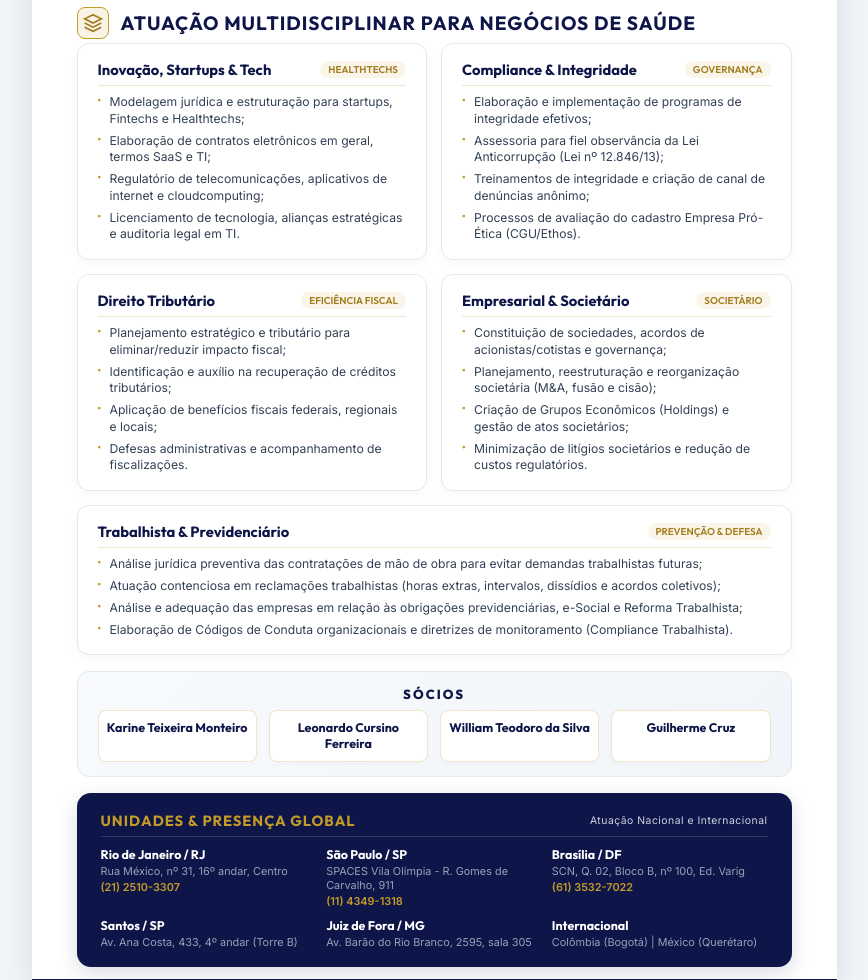
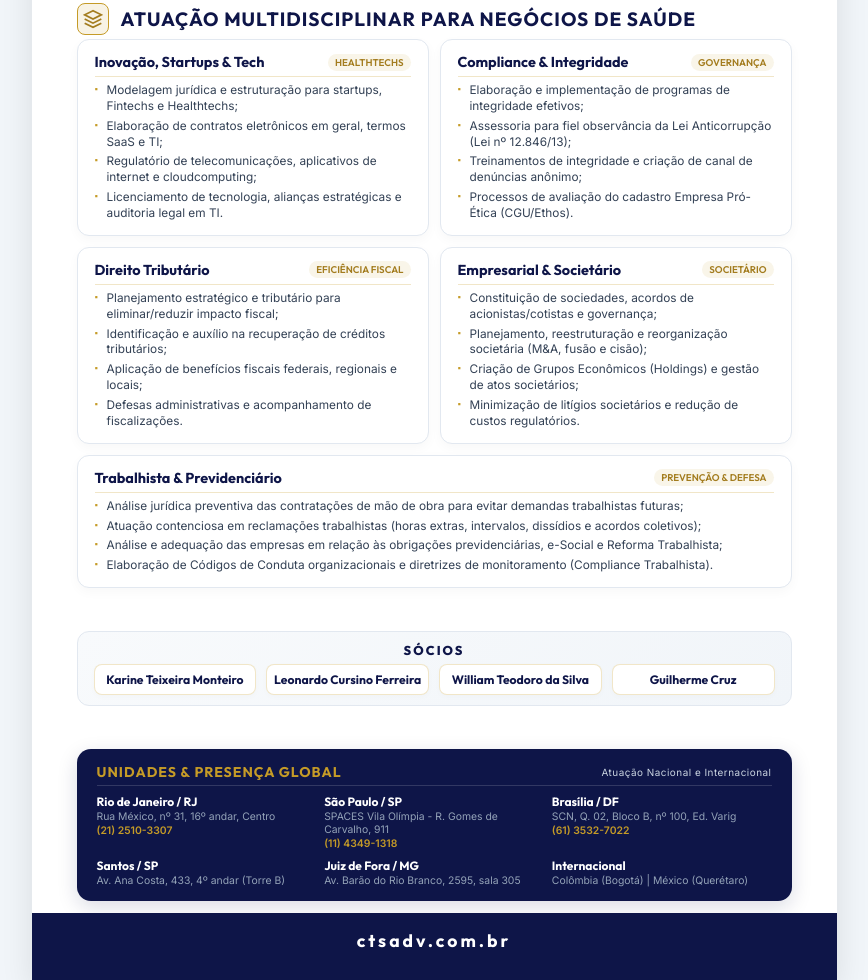
Before and after one commit to jgugamelo/ctsadv_convite, a plain HTML site: page portfolio_flyer.html in a window 1280 px wide. Shown: the part 1288-2268 px from the top of the page, without its empty margins (206-1074 px from the left). Drawn offline with Linux system fonts and the light colour scheme.

Commit message:
Restore approved page margins and footer position, micro-adjusting only Page 2 card inner spacing

```diff
--- a/portfolio_flyer.html
+++ b/portfolio_flyer.html
@@ -234,7 +234,7 @@
             letter-spacing: 1px;
         }
 
-        /* Grid de 3 Cards Principais - PADRÃO VISUAL IDÊNTICO E PADRONIZADO */
+        /* Grid de 3 Cards Principais Reestruturados na Frente */
         .medical-services-container {
             display: flex;
             flex-direction: column;
@@ -244,13 +244,19 @@
         .service-card {
             background: #ffffff;
             border: 1px solid #e2e8f0;
-            border-top: 3.5px solid var(--cts-gold);
+            border-top: 3px solid var(--cts-gold);
             border-radius: 14px;
-            padding: 20px 24px;
+            padding: 18px 22px;
             box-shadow: 0 4px 15px rgba(0,0,0,0.03);
             display: flex;
             flex-direction: column;
             gap: 10px;
+        }
+
+        .service-card.card-featured {
+            background: linear-gradient(135deg, #fdfbf7 0%, #ffffff 100%);
+            border-top-color: var(--cts-navy);
+            border-left: 4px solid var(--cts-teal);
         }
 
         .service-card h4 {
@@ -296,7 +302,7 @@
             top: 1px;
         }
 
-        /* Rodapé Institucional com Margem de Segurança Mantida */
+        /* Rodapé Institucional com Margem de Segurança Interna Ampla (28px no Fundo) */
         .page-footer {
             width: 100%;
             background: var(--cts-navy);
@@ -304,7 +310,7 @@
             display: flex;
             justify-content: center;
             align-items: center;
-            padding: 16px 45px 28px 45px;
+            padding: 16px 45px 28px 45px; /* Respiro vertical amplo de 28px para que o texto nunca seja atingido pela lâmina de refile */
         }
 
         .footer-web {
@@ -318,32 +324,32 @@
         }
 
 
-        /* ================= PAGE 2 (VERSO - DISTRIBUIÇÃO EQUILIBRADA) ================= */
+        /* ================= PAGE 2 (VERSO - COMPACTAÇÃO PERFEITA) ================= */
         .page-2 .page-header {
             background: #ffffff;
         }
 
         .page-2-content {
-            padding: 20px 45px 12px 45px;
+            padding: 16px 45px 12px 45px;
             flex-grow: 1;
             display: flex;
             flex-direction: column;
             justify-content: space-between;
-            gap: 16px;
+            gap: 12px;
         }
 
-        /* Grid de 5 Cards no Verso com Espaçamento Interno Expandido */
+        /* Grid de 5 Cards no Verso */
         .multidisciplinary-grid {
             display: grid;
             grid-template-columns: repeat(2, 1fr);
-            gap: 14px;
+            gap: 11px;
         }
 
         .multi-card {
             background: #ffffff;
             border: 1px solid #e2e8f0;
             border-radius: 12px;
-            padding: 16px 20px;
+            padding: 13px 17px;
             box-shadow: 0 4px 12px rgba(0,0,0,0.03);
             display: flex;
             flex-direction: column;
@@ -351,11 +357,11 @@
 
         .multi-card h4 {
             font-family: 'Outfit', sans-serif;
-            font-size: 0.92rem;
+            font-size: 0.9rem;
             font-weight: 700;
             color: var(--cts-navy);
-            margin-bottom: 8px;
-            padding-bottom: 6px;
+            margin-bottom: 6px;
+            padding-bottom: 5px;
             border-bottom: 1.5px solid var(--cts-border);
             display: flex;
             align-items: center;
@@ -363,12 +369,12 @@
         }
 
         .multi-card h4 span {
-            font-size: 0.62rem;
+            font-size: 0.61rem;
             font-weight: 600;
             text-transform: uppercase;
             color: var(--cts-gold-dark);
             background: rgba(197, 155, 39, 0.1);
-            padding: 2px 8px;
+            padding: 2px 7px;
             border-radius: 10px;
         }
 
@@ -376,13 +382,13 @@
             list-style: none;
             display: flex;
             flex-direction: column;
-            gap: 5px;
+            gap: 4px;
         }
 
         .multi-card ul li {
-            font-size: 0.76rem;
+            font-size: 0.74rem;
             color: #334155;
-            line-height: 1.38;
+            line-height: 1.34;
             position: relative;
             padding-left: 12px;
         }
@@ -392,7 +398,7 @@
             position: absolute;
             left: 0;
             color: var(--cts-gold);
-            font-size: 0.58rem;
+            font-size: 0.56rem;
             top: 0;
         }
 
@@ -401,38 +407,38 @@
             background: linear-gradient(135deg, #f8fafc 0%, #f1f5f9 100%);
             border: 1px solid #e2e8f0;
             border-radius: 12px;
-            padding: 14px 20px;
+            padding: 10px 16px;
         }
 
         .partners-title {
             font-family: 'Outfit', sans-serif;
-            font-size: 0.82rem;
+            font-size: 0.8rem;
             font-weight: 800;
             text-transform: uppercase;
             letter-spacing: 2px;
             color: var(--cts-navy);
-            margin-bottom: 8px;
+            margin-bottom: 6px;
             text-align: center;
         }
 
         .partners-grid {
             display: grid;
             grid-template-columns: repeat(4, 1fr);
-            gap: 12px;
+            gap: 10px;
         }
 
         .partner-box {
             background: #ffffff;
             border: 1px solid rgba(197, 155, 39, 0.25);
             border-radius: 8px;
-            padding: 9px 8px;
+            padding: 7px 6px;
             text-align: center;
             box-shadow: 0 2px 6px rgba(0,0,0,0.02);
         }
 
         .partner-name {
             font-family: 'Outfit', sans-serif;
-            font-size: 0.78rem;
+            font-size: 0.76rem;
             font-weight: 700;
             color: var(--cts-navy);
             line-height: 1.25;
@@ -443,10 +449,10 @@
             background: var(--cts-navy);
             color: #ffffff;
             border-radius: 14px;
-            padding: 18px 24px;
+            padding: 14px 20px;
             display: flex;
             flex-direction: column;
-            gap: 10px;
+            gap: 8px;
             box-shadow: 0 6px 20px rgba(14, 21, 72, 0.15);
         }
 
@@ -455,12 +461,12 @@
             justify-content: space-between;
             align-items: center;
             border-bottom: 1px solid rgba(255, 255, 255, 0.15);
-            padding-bottom: 6px;
+            padding-bottom: 4px;
         }
 
         .locations-header h3 {
             font-family: 'Outfit', sans-serif;
-            font-size: 0.92rem;
+            font-size: 0.88rem;
             font-weight: 700;
             color: var(--cts-gold);
             text-transform: uppercase;
@@ -468,7 +474,7 @@
         }
 
         .locations-header .scope-tag {
-            font-size: 0.65rem;
+            font-size: 0.62rem;
             color: #cbd5e1;
             letter-spacing: 0.5px;
         }
@@ -476,28 +482,28 @@
         .locations-grid {
             display: grid;
             grid-template-columns: repeat(3, 1fr);
-            gap: 10px;
+            gap: 8px;
         }
 
         .location-item h5 {
             font-family: 'Outfit', sans-serif;
-            font-size: 0.78rem;
+            font-size: 0.75rem;
             font-weight: 700;
             color: #ffffff;
-            margin-bottom: 2px;
+            margin-bottom: 1px;
         }
 
         .location-item p {
-            font-size: 0.68rem;
+            font-size: 0.65rem;
             color: #94a3b8;
-            line-height: 1.3;
+            line-height: 1.25;
         }
 
         .location-item .tel {
-            font-size: 0.68rem;
+            font-size: 0.65rem;
             color: var(--cts-gold);
             font-weight: 600;
-            margin-top: 2px;
+            margin-top: 1px;
         }
     </style>
 </head>
@@ -561,8 +567,8 @@
                         </ul>
                     </div>
 
-                    <!-- Card 2: Instituições de Saúde (Mesmo padrão dos demais) -->
-                    <div class="service-card">
+                    <!-- Card 2: Instituições de Saúde -->
+                    <div class="service-card card-featured">
                         <h4>
                             <svg viewBox="0 0 24 24" fill="none" stroke="currentColor" stroke-width="2">
                                 <rect x="3" y="3" width="18" height="18" rx="2"></rect>
@@ -595,7 +601,7 @@
                 </div>
             </main>
 
-            <!-- Rodapé Institucional Mantido com Sangria de Segurança -->
+            <!-- Rodapé Institucional Identico com 28px de Sangria Interna na Base -->
             <footer class="page-footer">
                 <a href="https://ctsadv.com.br" class="footer-web" target="_blank">ctsadv.com.br</a>
             </footer>
@@ -603,7 +609,7 @@
     </div>
 
 
-    <!-- ================= PAGE 2 (VERSO - EQUILÍBRIO VISUAL PERFEITO) ================= -->
+    <!-- ================= PAGE 2 (VERSO) ================= -->
     <div class="a4-page page-2">
         <div class="safe-area">
             <!-- Cabeçalho Página 2 -->
@@ -753,7 +759,7 @@
                 </section>
             </main>
 
-            <!-- Rodapé Institucional Mantido com Sangria de Segurança -->
+            <!-- Rodapé Institucional Identico com 28px de Sangria Interna na Base -->
             <footer class="page-footer">
                 <a href="https://ctsadv.com.br" class="footer-web" target="_blank">ctsadv.com.br</a>
             </footer>
```
Also changed, not shown: 3 other files.
